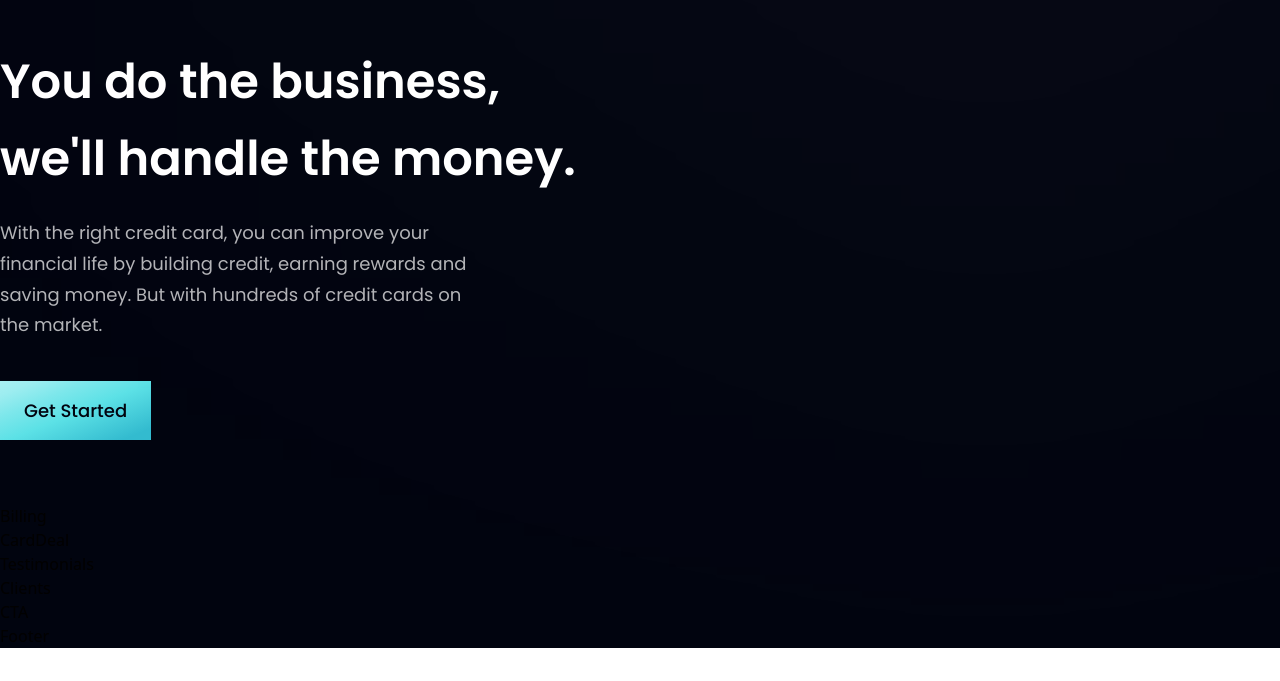
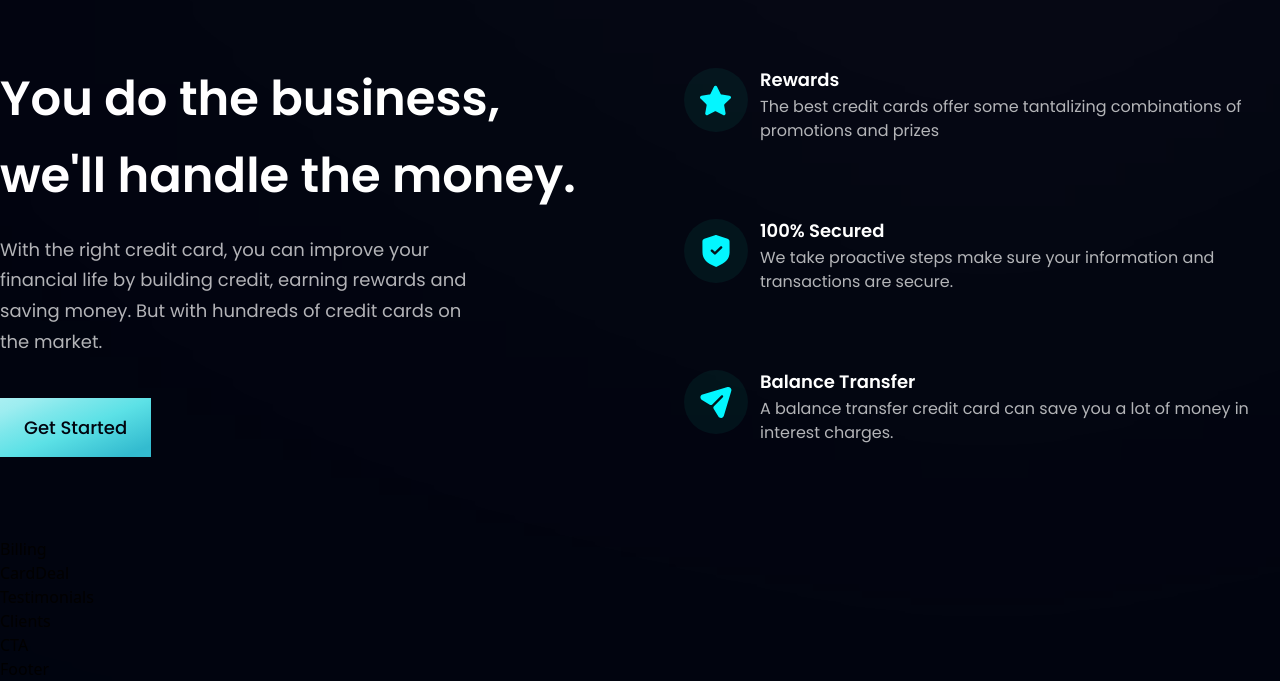
Before and after one commit to ondairos/bank_page, a React (Vite) app: page / in a window 1280 px wide. Shown: the part 949-1630 px from the top of the page. Before the commit the page ends 1597 px from the top, so only its background shows below. Built offline with nearby package versions, Linux system fonts and the light colour scheme.

Commit message:
finished Business section

```diff
--- a/src/components/Business.jsx
+++ b/src/components/Business.jsx
@@ -3,23 +3,48 @@
 import styles, { layout } from "../style";
 import Button from "./Button";
 
+const FeatureCard = ({ icon, title, content, index }) => (
+  <div
+    className={`flex flex-row p-6 rounded-[20px] ${
+      index !== features.length - 1 ? "mb-6" : "mb-0"
+    } feature-card`}
+  >
+    <div
+      className={`w-[64px] h-[64px] rounded-full ${styles.flexCenter} bg-dimBlue`}
+    >
+      <img src={icon} alt="icon" className="w-[50%] h-[50%] object-contain" />
+    </div>
+    <div className="flex-1 flex flex-col ml-3">
+      <h4 className="font-poppins font-semibold text-white text-[18px] leading-[23px] mb-1">{title}</h4>
+      <p className="font-poppins font-normal text-dimWhite text-[16px] leading-[24px] mb-1">{content}</p>
+    </div>
+  </div>
+);
+
 const Business = () => {
   return (
-  <section id="features" className={layout.section}>
-    <div className={layout.sectionInfo}>
-      <h2 className={styles.heading2}>You do the business,<br className="sm:block hidden"/> we'll handle the money.</h2>
-      <p className={`${styles.paragraph} max-w-[470px] mt-5`}>With the right credit card, you can improve your financial life by building credit, earning rewards and saving money. But with hundreds of credit cards on the market.</p>
+    <section id="features" className={layout.section}>
+      <div className={layout.sectionInfo}>
+        <h2 className={styles.heading2}>
+          You do the business,
+          <br className="sm:block hidden" /> we'll handle the money.
+        </h2>
+        <p className={`${styles.paragraph} max-w-[470px] mt-5`}>
+          With the right credit card, you can improve your financial life by
+          building credit, earning rewards and saving money. But with hundreds
+          of credit cards on the market.
+        </p>
 
-      <Button styles="mt-10"/>
+        <Button styles="mt-10" />
+      </div>
 
-    </div>
-
-    <div>
-
-    </div>
-
-  </section>
-  )
+      <div className={`${layout.sectionImg} flex-col`}>
+        {features.map((feature, index) => (
+          <FeatureCard key={feature.id} {...feature} index={index} />
+        ))}
+      </div>
+    </section>
+  );
 };
 
 export default Business;
```
